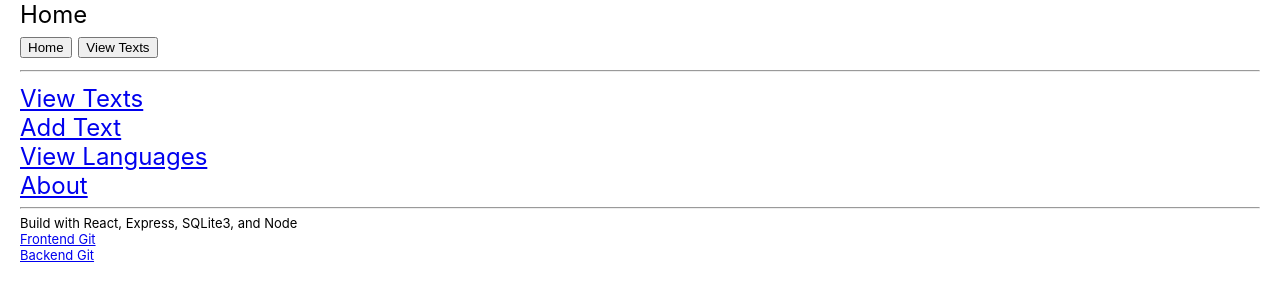
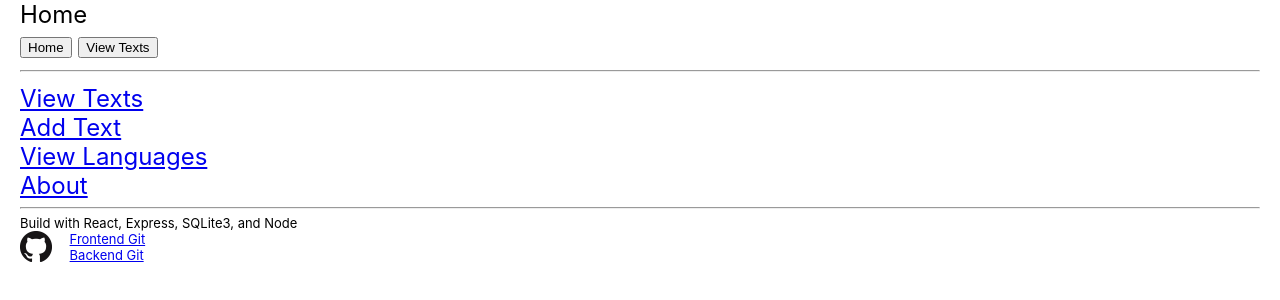
Before and after one commit to IsaacYocum/learn-lang, a React (Create React App) app: page / in a window 1280 px wide. Shown: the top 300 px of the page. Built offline with nearby package versions, Linux system fonts and the light colour scheme.

Commit message:
Restructured components

```diff
--- a/src/App.js
+++ b/src/App.js
@@ -1,17 +1,17 @@
-// import logo from './logo.svg';
 import React, { useState } from 'react';
 import './App.css';
 import Home from './components/Home.js'
 import { Switch, Route } from 'react-router-dom';
-import LanguagesViewer from './components/LanguagesViewer'
-import TextsViewer from './components/TextsViewer'
-import TextViewer from './components/TextViewer';
-import AddText from './components/AddText';
+import ViewTexts from './components/text/ViewTexts'
+import ViewText from './components/text/ViewText';
+import AddText from './components/text/AddText';
+import EditText from './components/text/EditText';
 import About from './components/About';
-import EditText from './components/EditText';
 import Header from './components/Header';
 import Footer from './components/Footer';
-import LanguageViewer from './components/LanguageViewer';
+import ViewLanguage from './components/language/ViewLanguage';
+import ViewLanguages from './components/language/ViewLanguages'
+
 
 const App = () => {
   const [headerState, setHeaderState] = useState({
@@ -26,7 +26,7 @@ const App = () => {
 
       <Switch>
         <Route path="/texts/viewtext/:textId" render={props =>
-          <TextViewer textId={props.match.params.textId} setHeaderState={setHeaderState} />}>
+          <ViewText textId={props.match.params.textId} setHeaderState={setHeaderState} />}>
         </Route>
         <Route path="/texts/edittext/:textId" render={props =>
           <EditText textId={props.match.params.textId} setHeaderState={setHeaderState} />}>
@@ -35,13 +35,13 @@ const App = () => {
           <AddText setHeaderState={setHeaderState} />
         </Route>
         <Route path="/texts">
-          <TextsViewer setHeaderState={setHeaderState} />
+          <ViewTexts setHeaderState={setHeaderState} />
         </Route>
         <Route path="/languages/:language/" render={props =>
-          <LanguageViewer language={props.match.params.language} setHeaderState={setHeaderState} />}>
+          <ViewLanguage language={props.match.params.language} setHeaderState={setHeaderState} />}>
         </Route>
         <Route path="/languages">
-          <LanguagesViewer setHeaderState={setHeaderState} />
+          <ViewLanguages setHeaderState={setHeaderState} />
         </Route>
         <Route path="/about">
           <About setHeaderState={setHeaderState} />
--- a/src/components/Footer.css
+++ b/src/components/Footer.css
@@ -1,3 +1,11 @@
 .footer {
     font-size: small;
 }
+
+.row {
+    display: flex;
+}
+
+.column {
+    flex-basis: 4%;
+}
--- a/src/components/Footer.js
+++ b/src/components/Footer.js
@@ -1,5 +1,6 @@
 import React from 'react'
 import './Footer.css'
+import GitHubLogo from '../img/GitHub-Mark-32px.png'
 
 const Footer = () => {
     return (
@@ -7,9 +8,16 @@ const Footer = () => {
             <hr></hr>
             Build with React, Express, SQLite3, and Node
             <br></br>
-            <a href="https://github.com/IsaacYocum/learn-lang-frontend" target="_blank" rel="noopener noreferrer">Frontend Git</a>
-            <br></br>
-            <a href="https://github.com/IsaacYocum/learn-lang-backend" target="_blank" rel="noopener noreferrer">Backend Git</a>
+            <div className='row'>
+                <div className='column'>
+                    <img src={GitHubLogo} alt="GitHub logo" />
+                </div>
+                <div className=''>
+                    <a href="https://github.com/IsaacYocum/learn-lang-frontend" target="_blank" rel="noopener noreferrer">Frontend Git</a>
+                    <br></br>
+                    <a href="https://github.com/IsaacYocum/learn-lang-backend" target="_blank" rel="noopener noreferrer">Backend Git</a>
+                </div>
+            </div>
         </div>
     )
 }
--- a/src/components/LanguageViewer.js
+++ b/src/components/language/ViewLanguage.js
@@ -1,7 +1,7 @@
 import axios from 'axios'
 import React, { useEffect, useState } from 'react'
 
-const LanguageViewer = ({ language, setHeaderState }) => {
+const ViewLanguage = ({ language, setHeaderState }) => {
     const [words, setWords] = useState([])
 
     useEffect(() => {
@@ -30,4 +30,4 @@ const LanguageViewer = ({ language, setHeaderState }) => {
     )
 }
 
-export default LanguageViewer
+export default ViewLanguage
--- a/src/components/LanguagesViewer.js
+++ b/src/components/language/ViewLanguages.js
@@ -2,7 +2,7 @@ import React, { useEffect, useState } from 'react'
 import { Link } from 'react-router-dom'
 import axios from 'axios'
 
-const LanguagesViewer = ({ setHeaderState }) => {
+const ViewLanguage = ({ setHeaderState }) => {
     const [languages, setLanguages] = useState([])
 
     useEffect(() => {
@@ -33,4 +33,4 @@ const LanguagesViewer = ({ setHeaderState }) => {
     )
 }
 
-export default LanguagesViewer
+export default ViewLanguage
--- a/src/components/TextViewer.js
+++ b/src/components/text/ViewText.js
@@ -1,8 +1,8 @@
 import React, { useState, useEffect } from 'react'
 import axios from 'axios'
-import Word from './Word'
+import Word from '../Word'
 
-const TextViewer = ({ textId, setHeaderState }) => {
+const ViewText = ({ textId, setHeaderState }) => {
     const [isLoading, setIsLoading] = useState(true);
     const [anyCharacter, setAnyCharacter] = useState([])
     const [definedWords, setDefinedWords] = useState({});
@@ -87,4 +87,4 @@ const TextViewer = ({ textId, setHeaderState }) => {
     )
 }
 
-export default TextViewer
+export default ViewText
--- a/src/components/TextsViewer.js
+++ b/src/components/text/ViewTexts.js
@@ -1,10 +1,10 @@
 import React, { useState, useEffect } from 'react'
 import { useHistory } from "react-router-dom";
 import { Link } from 'react-router-dom'
-import './TextsViewer.css'
+import './ViewTexts.css'
 import axios from 'axios'
 
-const TextsViewer = ({ setHeaderState }) => {
+const ViewTexts = ({ setHeaderState }) => {
     const [texts, setTexts] = useState([])
     const history = useHistory()
 
@@ -60,4 +60,4 @@ const TextsViewer = ({ setHeaderState }) => {
     )
 }
 
-export default TextsViewer
+export default ViewTexts
```
Also changed, not shown: src/components/text/AddText.js (renamed from src/components/AddText.js), src/components/text/EditText.js (renamed from src/components/EditText.js), src/components/text/ViewTexts.css (renamed from src/components/TextsViewer.css), src/img/GitHub-Mark-32px.png (added).
